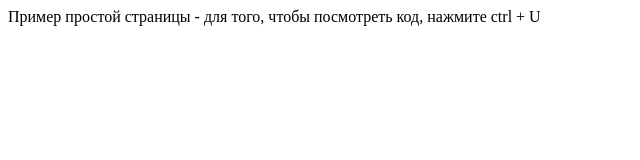
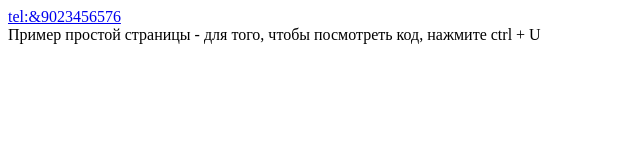
Before and after one commit to MikhailDvornikov/special-app, a plain HTML site: page index.html in a window 1280 px wide. Shown: the whole page, without its empty margins (0-640 px from the left). Drawn offline with Linux system fonts and the light colour scheme.

Commit message:
Update index.html

```diff
--- a/index.html
+++ b/index.html
@@ -13,7 +13,7 @@
 <body>
     <div>
 
-
+<a href="tel:&4545454">tel:&9023456576</a>
 
 
     </div>
```
